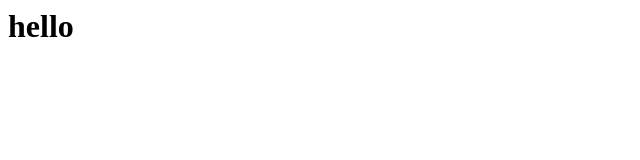
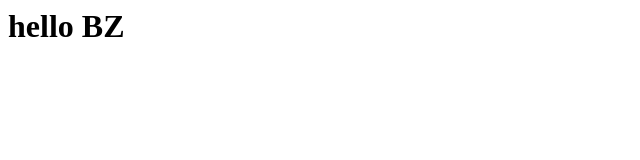
Before and after one commit to aenochdesign/alistairtest, a plain HTML site: page index.html in a window 1280 px wide. Shown: the full height of the page, 0-640 px from the left. Drawn offline with Linux system fonts and the light colour scheme.

Commit message:
Update index.html

```diff
--- a/index.html
+++ b/index.html
@@ -1 +1 @@
-<h1>hello</h1>
+<h1>hello BZ</h1>
```
